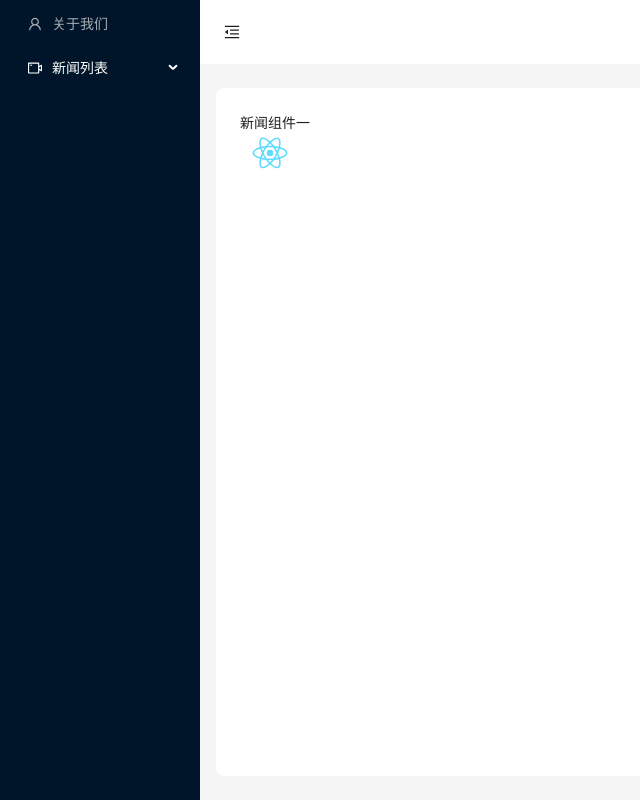
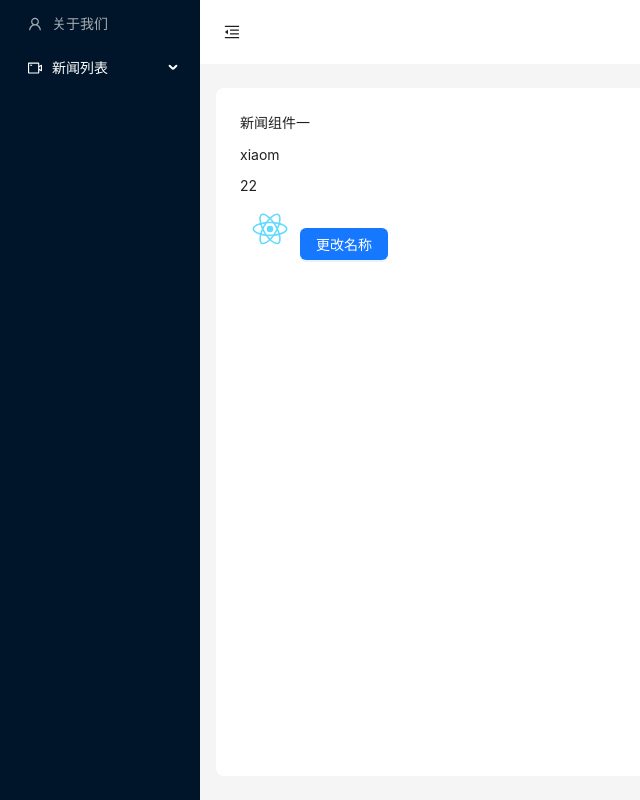
Before and after one commit to li-xiaomu/react-project-base, a React (Create React App) app: page /new2 in a window 1280 px wide. Shown: the whole page, without its empty margins (0-640 px from the left). Built offline with nearby package versions, Linux system fonts and the light colour scheme.

Commit message:
添加atom

```diff
--- a/package.json
+++ b/package.json
@@ -15,6 +15,7 @@
     "react-dom": "^18.3.1",
     "react-router-dom": "^7.0.2",
     "react-scripts": "5.0.1",
+    "recoil": "^0.7.7",
     "typescript": "^4.9.5",
     "web-vitals": "^2.1.4"
   },
--- a/src/index.tsx
+++ b/src/index.tsx
@@ -3,13 +3,16 @@ import ReactDOM from 'react-dom/client';
 import './index.css';
 import App from './App';
 import reportWebVitals from './reportWebVitals';
+import { RecoilRoot } from 'recoil';
 
 const root = ReactDOM.createRoot(
   document.getElementById('root') as HTMLElement
 );
 root.render(
   <React.StrictMode>
-    <App />
+    <RecoilRoot>
+      <App />
+    </RecoilRoot>
   </React.StrictMode>
 );
 
--- a/src/router/route.tsx
+++ b/src/router/route.tsx
@@ -1,6 +1,6 @@
-import News from 'views/news'; // 根组件
+import News from '@/views/news'; // 根组件
 import Home from '@/views/home'; // 首页组件
-import About from 'views/about'; // 关于我们页面组件
+import About from '@/views/about'; // 关于我们页面组件
 import { UserOutlined, VideoCameraOutlined } from '@ant-design/icons';
 
 export const SonRoute = [
--- a/src/views/about.tsx
+++ /dev/null
@@ -1,17 +0,0 @@
-import logo from '@/assets/images/logo.svg'
-function Home() {
-  const cssobj = {
-    logo: {
-      width: '60%',
-      height: 'auto',
-    },
-  }
-  return (
-    <div>
-      <div>关于组件{process.env.REACT_APP_API_URL}</div>
-      <img style={cssobj.logo} src={logo} alt="" />
-    </div>
-  )
-}
-
-export default Home
--- /dev/null
+++ b/src/views/about/atom.ts
@@ -0,0 +1,17 @@
+import { atom } from 'recoil'
+
+interface Info {
+  name: string,
+  age?: number
+}
+// const infoData:Info = {
+//   name: '李小木',
+//   age: 26
+// }
+export const aboutData = atom<Info>({
+  key: 'lixm',
+  default: {
+    name: '李小木',
+    age: 26
+  }
+})
--- /dev/null
+++ b/src/views/about/index.tsx
@@ -0,0 +1,33 @@
+import logo from '@/assets/images/logo.svg'
+import { useRecoilState } from 'recoil'
+import { aboutData } from '@/views/about/atom'
+import { Button } from "antd";
+function Home() {
+  const [data, setData] = useRecoilState(aboutData)
+  const cssobj = {
+    logo: {
+      width: '200px',
+      height: 'auto',
+    },
+  }
+  // interface objVal {
+  //   name: string,
+  //   age?: number
+  // }
+  // const obj: objVal = {
+  //   name: '小木',
+  //   age: 28
+  // }
+
+  return (
+    <div>
+      <div>关于组件{process.env.REACT_APP_API_URL}</div>
+      <img style={cssobj.logo} src={logo} alt="" />
+      <p>{data.name}</p>
+      <p>{data.age}</p>
+      <Button type="primary" onClick={() => { setData(data => ({...data, name: '李小欧'})) }}>更改名称</Button>
+    </div>
+  )
+}
+
+export default Home
--- a/src/views/news.tsx
+++ /dev/null
@@ -1,11 +0,0 @@
-import logo from '@/assets/images/logo.svg';
-import styles from '@/assets/styles/Logo.module.less';
-function Home() {
-  return (
-    <div>
-      <div>新闻组件一</div>
-      <img className={styles.logo} src={logo} alt="" />
-    </div>
-  );
-}
-export default Home;
--- /dev/null
+++ b/src/views/news/index.tsx
@@ -0,0 +1,32 @@
+import logo from '@/assets/images/logo.svg';
+import styles from '@/assets/styles/Logo.module.less';
+import { useState } from 'react';
+import { Button } from "antd";
+interface User {
+  name: string;
+  age?: number;
+}
+function Home() {
+  const [info, setInfo] = useState<User>({
+    name: 'xiaom',
+    age: 22
+  })
+  const uploadName = (name: string) => {
+    setInfo((data) => {
+      return {
+        ...data,
+        name
+      }
+    })
+  }
+  return (
+    <div>
+      <div>新闻组件一</div>
+      <p>{info.name}</p>
+      <p>{ info.age }</p>
+      <img className={styles.logo} src={logo} alt="" />
+      <Button type="primary" onClick={() => uploadName('李小木')}>更改名称</Button>
+    </div>
+  );
+}
+export default Home;
```
Also changed, not shown: 1 other file (tests, documents, lock files or other folders).
